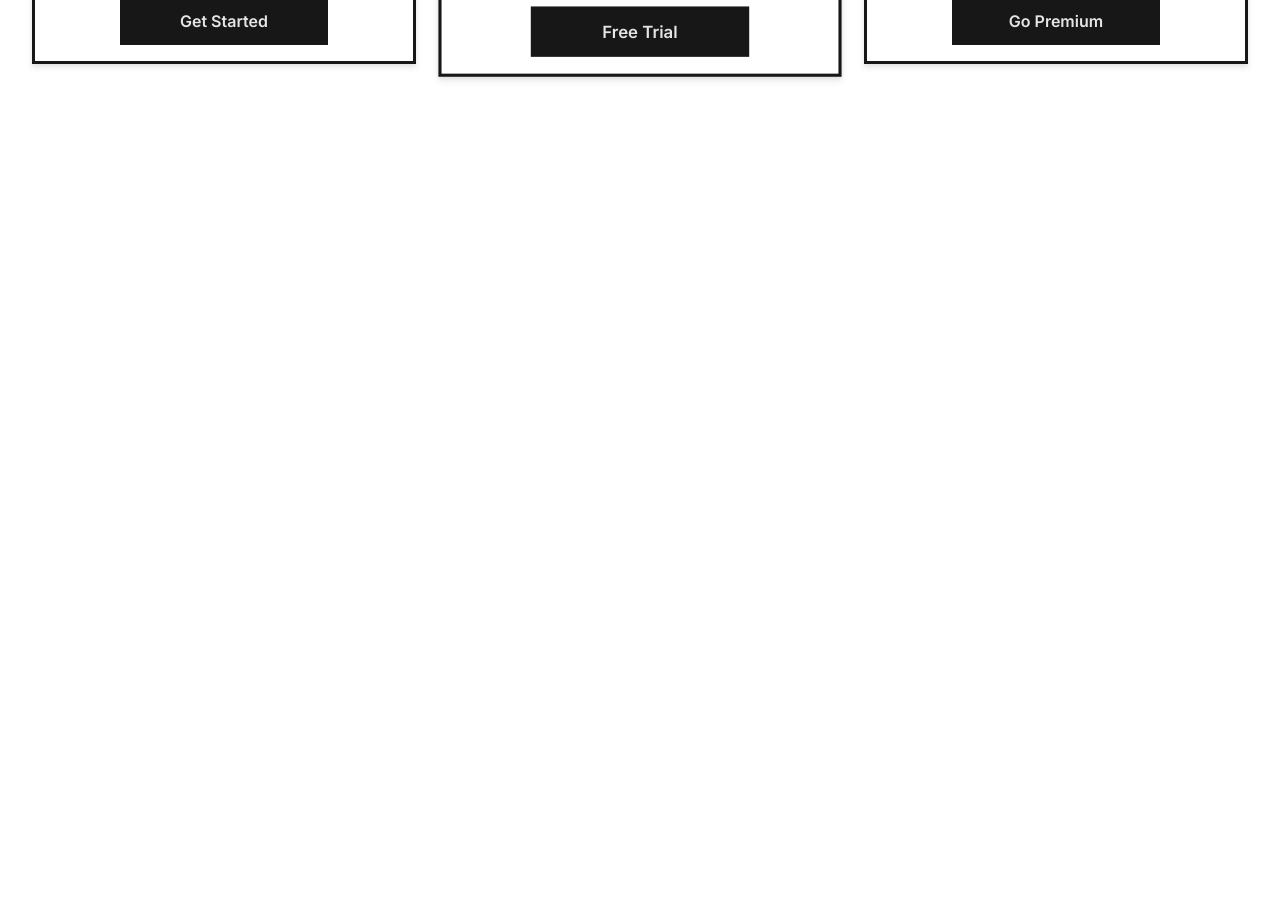
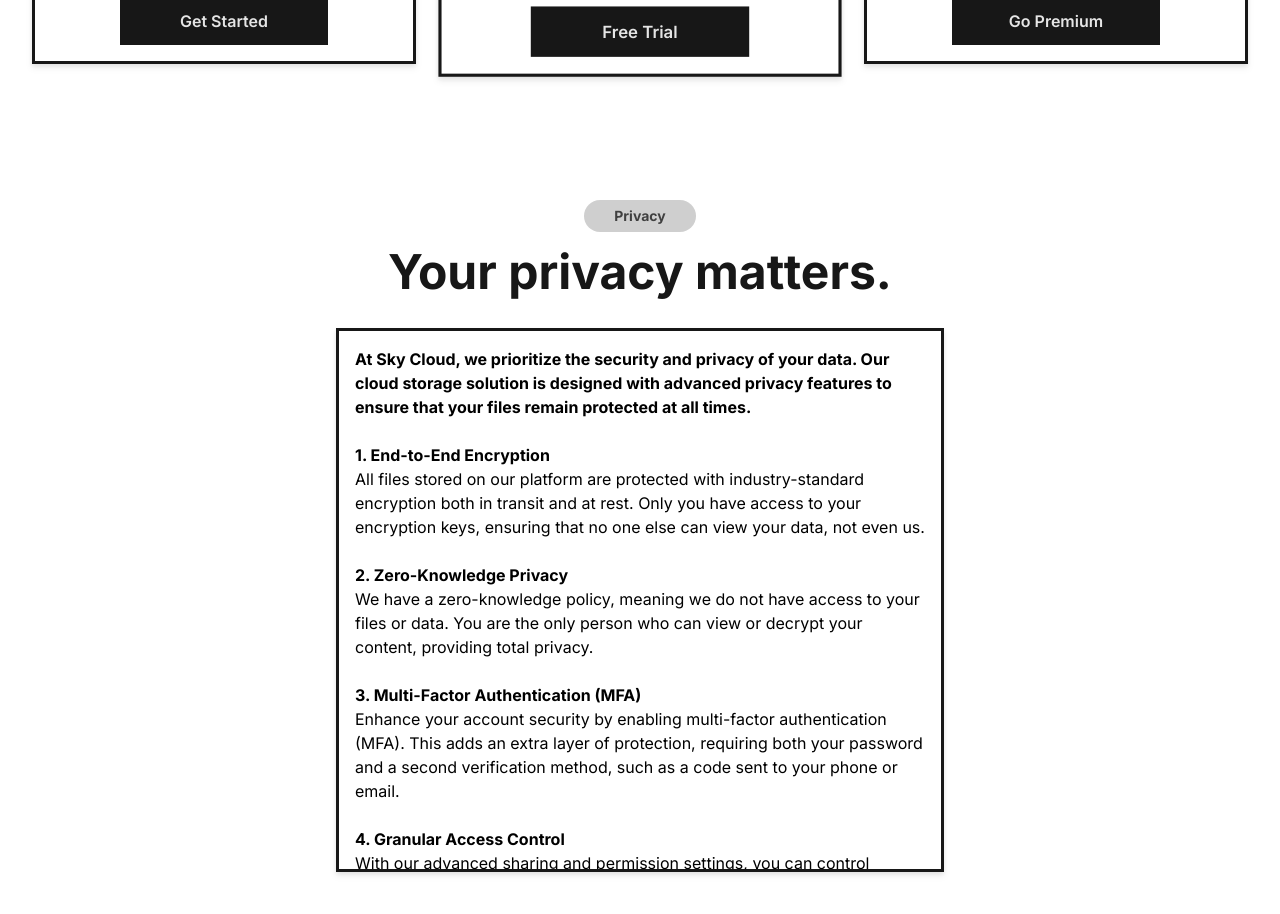
Before and after one commit to as9284/sky-cloud, a React (Vite) app: page / in a window 1280 px wide. Shown: the part 2280-3194 px from the top of the page. Before the commit the page ends 2416 px from the top, so only its background shows below. Built offline with nearby package versions, Linux system fonts and the light colour scheme.

Commit message:
Finalize privacy section

```diff
--- /dev/null
+++ b/src/components/Privacy.jsx
@@ -0,0 +1,121 @@
+import React from "react";
+
+export const Privacy = () => {
+  return (
+    <>
+      <div className="relative w-full min-h-dvh m-auto bg-cover flex flex-col justify-center items-center select-none text-center">
+        <div
+          style={{
+            backgroundColor: "#ffffff",
+            opacity: "0.4",
+            backgroundImage:
+              "radial-gradient(#000000 0.5px, transparent 0.5px), radial-gradient(#000000 0.5px, #ffffff 0.5px)",
+            backgroundSize: "20px 20px",
+            backgroundPosition: "0 0,10px 10px",
+          }}
+          className="absolute inset-0 w-full h-full z-0"
+        />
+        <div className="relative w-full flex flex-col justify-center items-center p-8 z-10">
+          <p className="feature-tag">Privacy</p>
+          <h2 className="w-full text-4xl md:text-5xl font-bold text-neutral-900 mb-4 md:mb-8">
+            Your privacy matters.
+          </h2>
+          <div className="relative w-full lg:w-1/2 h-[34rem] bg-white border-[3px] border-neutral-900 drop-shadow-md flex flex-col justify-start items-center p-4 overflow-y-auto text-left">
+            <p className="font-bold">
+              At Sky Cloud, we prioritize the security and privacy of your data.
+              Our cloud storage solution is designed with advanced privacy
+              features to ensure that your files remain protected at all times.
+            </p>
+            <br />
+            <h3 className="w-full font-bold">1. End-to-End Encryption</h3>
+            <p>
+              All files stored on our platform are protected with
+              industry-standard encryption both in transit and at rest. Only you
+              have access to your encryption keys, ensuring that no one else can
+              view your data, not even us.
+            </p>
+            <br />
+            <h3 className="w-full font-bold">2. Zero-Knowledge Privacy</h3>
+            <p>
+              We have a zero-knowledge policy, meaning we do not have access to
+              your files or data. You are the only person who can view or
+              decrypt your content, providing total privacy.
+            </p>
+            <br />
+            <h3 className="w-full font-bold">
+              3. Multi-Factor Authentication (MFA)
+            </h3>
+            <p>
+              Enhance your account security by enabling multi-factor
+              authentication (MFA). This adds an extra layer of protection,
+              requiring both your password and a second verification method,
+              such as a code sent to your phone or email.
+            </p>
+            <br />
+            <h3 className="w-full font-bold">4. Granular Access Control</h3>
+            <p>
+              With our advanced sharing and permission settings, you can control
+              exactly who can view, edit, or share your files. Share files
+              securely with specific users and set expiration dates for links to
+              protect sensitive content.
+            </p>
+            <br />
+            <h3 className="w-full font-bold">5. Data Anonymization</h3>
+            <p>
+              We anonymize all personal data used for internal analysis and
+              service improvement. Any data collected is used in aggregate,
+              ensuring that your personal identity is always protected.
+            </p>
+            <br />
+            <h3 className="w-full font-bold">6. Secure File Sharing</h3>
+            <p>
+              Share files with confidence, knowing that you can set expiration
+              dates, password-protect links, and manage access permissions.
+              Files are shared only with the people you choose, ensuring full
+              control over your content.
+            </p>
+            <br />
+            <h3 className="w-full font-bold">7. Regular Security Audits</h3>
+            <p>
+              We conduct regular security audits and vulnerability assessments
+              to ensure that our infrastructure remains secure and up-to-date
+              with the latest privacy protection standards.
+            </p>
+            <br />
+            <h3 className="w-full font-bold">8. Data Recovery and Backup</h3>
+            <p>
+              Your files are securely backed up and can be restored if needed.
+              We ensure your data is safe and easily recoverable in case of
+              unexpected events, while maintaining strict privacy during the
+              process.
+            </p>
+            <br />
+            <h3 className="w-full font-bold">
+              9. Compliance with Privacy Standards
+            </h3>
+            <p>
+              We comply with major privacy regulations and standards, including
+              GDPR, HIPAA, and SOC 2, ensuring that we meet the highest levels
+              of privacy protection.
+            </p>
+            <br />
+            <h3 className="w-full font-bold">
+              10. Transparent Privacy Settings
+            </h3>
+            <p>
+              Our intuitive settings allow you to manage your privacy
+              preferences easily. You can view and adjust your data sharing and
+              security preferences at any time, giving you full control over
+              your data.
+            </p>
+            <br />
+            <p className="font-bold">
+              Your privacy is our top priority, and we continuously update our
+              security measures to keep your files safe and private.
+            </p>
+          </div>
+        </div>
+      </div>
+    </>
+  );
+};
--- a/src/pages/Home.jsx
+++ b/src/pages/Home.jsx
@@ -3,6 +3,7 @@ import React from "react";
 import { Landing } from "../components/Landing";
 import { Features } from "../components/Features";
 import { Plans } from "../components/Plans";
+import { Privacy } from "../components/Privacy";
 
 export const Home = () => {
   return (
@@ -10,6 +11,7 @@ export const Home = () => {
       <Landing />
       <Features />
       <Plans />
+      <Privacy />
     </>
   );
 };
```
